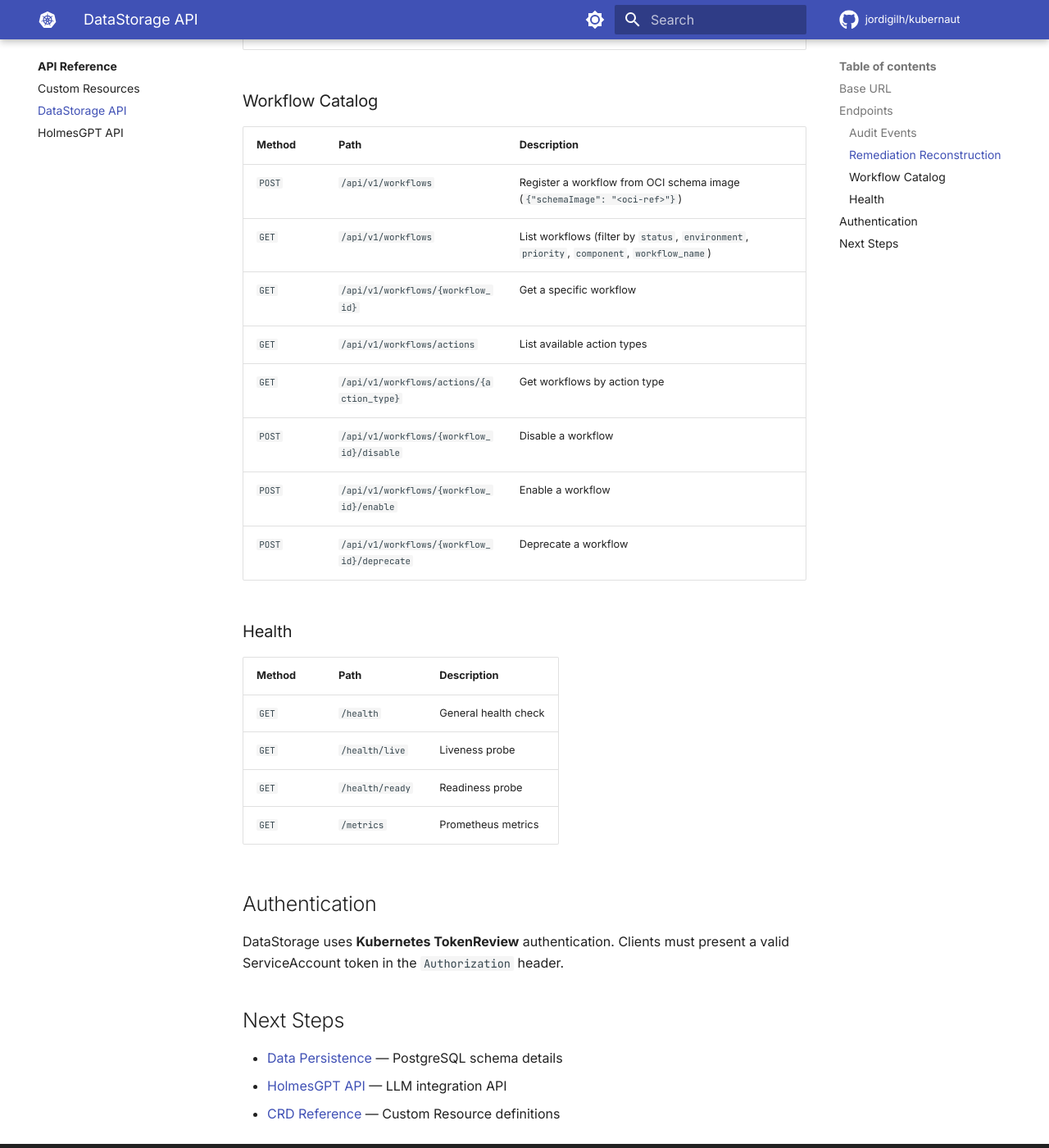
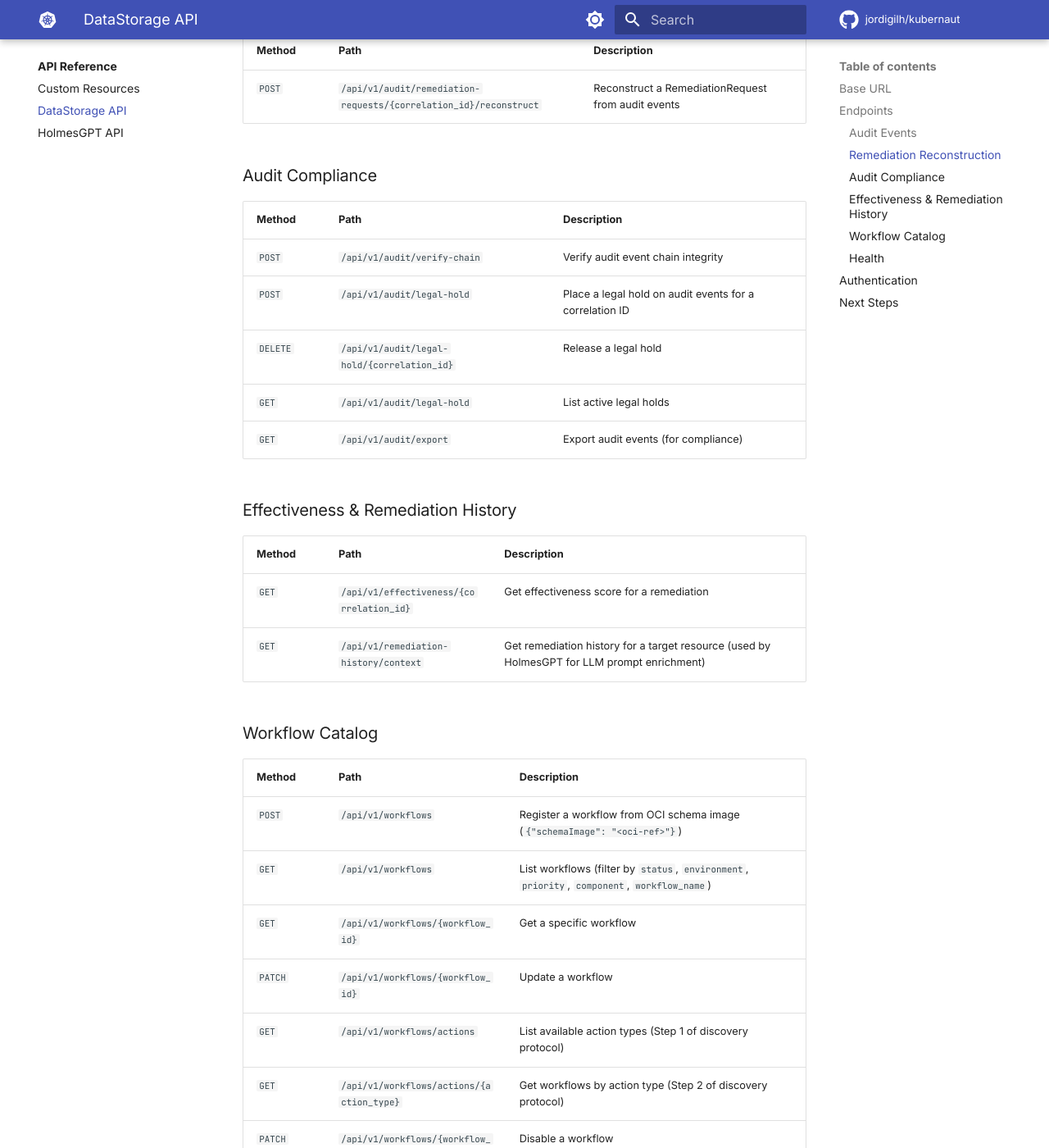
Before and after one commit to jordigilh/kubernaut-docs, an MkDocs documentation site: the page built from docs/api-reference/datastorage-api.md, in a window 1280 px wide and 1400 px high, scrolled down 959 px. Shown: the whole window at 82% size. Built offline with MkDocs 1.6.1 and Material for MkDocs 9.7.7, drawn with Linux system fonts in a browser that asks for light colours; comment, search, counter and statistics services are not loaded; the version menu is left out; some of the changed text lies outside the part shown.

Commit message:
docs: triage API reference pages against source code
- crds.md: correct priority values to P0-P3, clarify notification channel
  implementation status (4 of 8 schema-defined types implemented)
- datastorage-api.md: fix 3 method mismatches (POST→PATCH for workflow
  lifecycle endpoints), add 10 undocumented endpoints (audit compliance,
  effectiveness, remediation history, workflow update), clarify health probes
- holmesgpt-api.md: fix base URL to valid FQDN (.svc.cluster.local)

Made-with: Cursor

```diff
--- a/docs/api-reference/datastorage-api.md
+++ b/docs/api-reference/datastorage-api.md
@@ -17,14 +17,33 @@ http://data-storage-service.kubernaut-system.svc.cluster.local:8080
 
 | Method | Path | Description |
 |---|---|---|
+| `POST` | `/api/v1/audit/events` | Store a single audit event |
 | `POST` | `/api/v1/audit/events/batch` | Store a batch of audit events |
 | `GET` | `/api/v1/audit/events` | Query audit events (with filters) |
+| `POST` | `/api/v1/audit/notifications` | Store a notification audit event |
 
 ### Remediation Reconstruction
 
 | Method | Path | Description |
 |---|---|---|
 | `POST` | `/api/v1/audit/remediation-requests/{correlation_id}/reconstruct` | Reconstruct a RemediationRequest from audit events |
+
+### Audit Compliance
+
+| Method | Path | Description |
+|---|---|---|
+| `POST` | `/api/v1/audit/verify-chain` | Verify audit event chain integrity |
+| `POST` | `/api/v1/audit/legal-hold` | Place a legal hold on audit events for a correlation ID |
+| `DELETE` | `/api/v1/audit/legal-hold/{correlation_id}` | Release a legal hold |
+| `GET` | `/api/v1/audit/legal-hold` | List active legal holds |
+| `GET` | `/api/v1/audit/export` | Export audit events (for compliance) |
+
+### Effectiveness & Remediation History
+
+| Method | Path | Description |
+|---|---|---|
+| `GET` | `/api/v1/effectiveness/{correlation_id}` | Get effectiveness score for a remediation |
+| `GET` | `/api/v1/remediation-history/context` | Get remediation history for a target resource (used by HolmesGPT for LLM prompt enrichment) |
 
 ### Workflow Catalog
 
@@ -33,20 +52,21 @@ http://data-storage-service.kubernaut-system.svc.cluster.local:8080
 | `POST` | `/api/v1/workflows` | Register a workflow from OCI schema image (`{"schemaImage": "<oci-ref>"}`) |
 | `GET` | `/api/v1/workflows` | List workflows (filter by `status`, `environment`, `priority`, `component`, `workflow_name`) |
 | `GET` | `/api/v1/workflows/{workflow_id}` | Get a specific workflow |
-| `GET` | `/api/v1/workflows/actions` | List available action types |
-| `GET` | `/api/v1/workflows/actions/{action_type}` | Get workflows by action type |
-| `POST` | `/api/v1/workflows/{workflow_id}/disable` | Disable a workflow |
-| `POST` | `/api/v1/workflows/{workflow_id}/enable` | Enable a workflow |
-| `POST` | `/api/v1/workflows/{workflow_id}/deprecate` | Deprecate a workflow |
+| `PATCH` | `/api/v1/workflows/{workflow_id}` | Update a workflow |
+| `GET` | `/api/v1/workflows/actions` | List available action types (Step 1 of discovery protocol) |
+| `GET` | `/api/v1/workflows/actions/{action_type}` | Get workflows by action type (Step 2 of discovery protocol) |
+| `PATCH` | `/api/v1/workflows/{workflow_id}/disable` | Disable a workflow |
+| `PATCH` | `/api/v1/workflows/{workflow_id}/enable` | Enable a workflow |
+| `PATCH` | `/api/v1/workflows/{workflow_id}/deprecate` | Deprecate a workflow |
 
 ### Health
 
 | Method | Path | Description |
 |---|---|---|
-| `GET` | `/health` | General health check |
-| `GET` | `/health/live` | Liveness probe |
-| `GET` | `/health/ready` | Readiness probe |
-| `GET` | `/metrics` | Prometheus metrics |
+| `GET` | `/health` | Health check (checks PostgreSQL connectivity) |
+| `GET` | `/health/live` | Liveness probe (always 200) |
+| `GET` | `/health/ready` | Readiness probe (checks PostgreSQL connectivity + shutdown flag) |
+| `GET` | `/metrics` | Prometheus metrics (`:9090/metrics`) |
 
 ## Authentication
 
```
Also changed, not shown: docs/api-reference/crds.md (+4 -4 lines), docs/api-reference/holmesgpt-api.md (+3 -1 lines).
